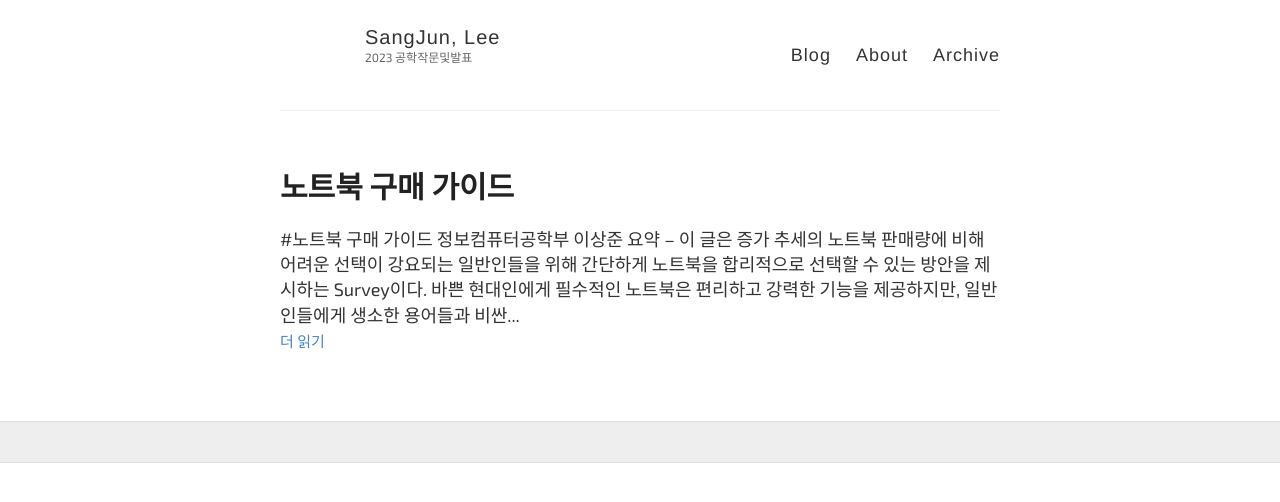
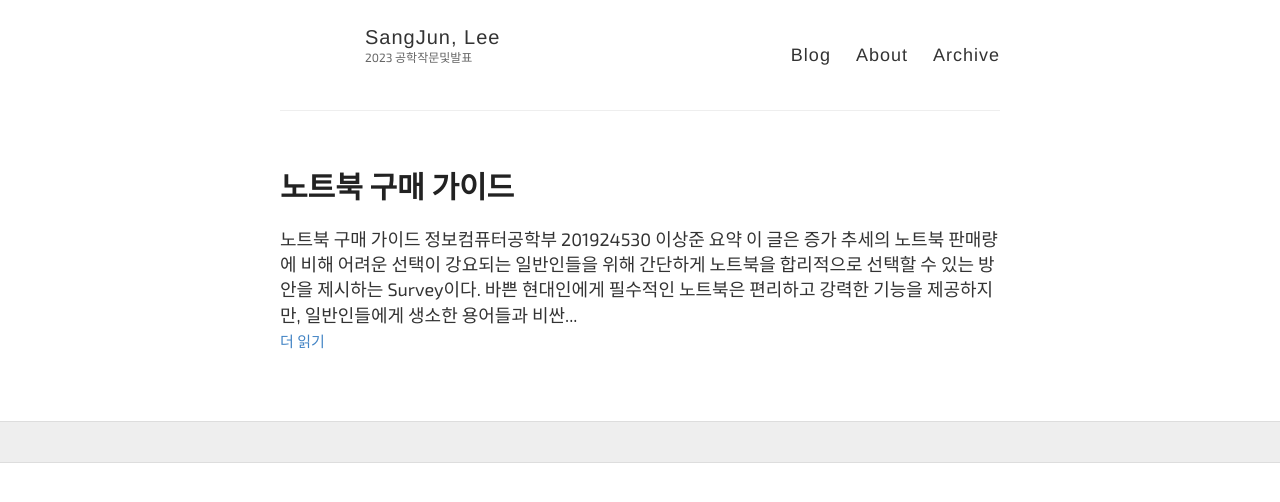
Before and after one commit to J-1ac/J-1ac.github.io, a Jekyll site: the page built from index.html, in a window 1280 px wide. Shown: the top 502 px of the page. Built offline with Jekyll 4.4.1, drawn with Linux system fonts in a browser that asks for light colours; some web fonts are replaced; the list of posts is cut into pages by our own code.

Commit message:
update post

````diff
--- a/_posts/2023-10-06-how_to_choose_laptop.md
+++ b/_posts/2023-10-06-how_to_choose_laptop.md
@@ -5,19 +5,21 @@ author: 이상준
 tags: article
 ---
 
-#노트북 구매 가이드
-```
-정보컴퓨터공학부 이상준
-```
-요약 – 이 글은 증가 추세의 노트북 판매량에 비해 어려운 선택이 강요되는 일반인들을 위해 간단하게 노트북을 합리적으로 선택할 수 있는 방안을 제시하는 Survey이다. 바쁜 현대인에게 필수적인 노트북은 편리하고 강력한 기능을 제공하지만, 일반인들에게 생소한 용어들과 비싼 가격으로 인해 어려운 선택이 강요되는 것이 현실이다. 이를 해결하기 위해 노트북의 큰 구매 결정 요소들을 소개하며 구매자의 주 용도에 맞는 최적의 제품을 선택하는 방법을 제시하여 앞선 문제를 해결하고자 한다.
-서론
- 바쁜 현대인에게 휴대하기 편리한 개인용 컴퓨터인 노트북은 필수적인 도구이다. 업무, 웹서핑, 게임 등 다양한 목적을 위해 사용되는 노트북은 책상 위에서만 사용할 수 있었던 데스크탑에 이동성을 제공하여 사용자들에게 더 큰 자유와 편의를 제공한다. 이를 증명하듯이, PC시장에서 노트북의 판매는 증가 추세에 있는 반면, 데스크톱컴퓨터의 판매는 지지부진한 상태에 있는 것도 이를 뒷받침한다. CEA의 보고서를 보면 2003년부터 2008년까지 노트북의 판매 증가율은 평균 30%인데 반해 데스크톱컴퓨터 판매 증가율은 평균 -4%인 것으로 나타났다
-노트북에 대한 수요가 증가함에 따라 노트북 컴퓨터시장도 점점 특화되고 유통경로도 점점 다양화되는 추세이다.  이에 따라 소비자들은 자신이 원하는 가격에 원하는 기능이 탑재되어 있는 노트북을 마음대로 고를 수 있게 되었다. 1 그러나 다양한 선택지로 인해 평소 노트북에 관심이 없는 일반인들은 오히려 제품을 결정하는데 더 어려워하며 선택에 오랜 시간을 소요하는 악영향을 초래하였다. 특히, 폭넓은 가격대와 매우 많은 제품군의 수, 어려운 용어의 스펙 정보는 구매자의 선택을 더욱 힘들게 강요한다.
- 이를 해결하고자 이번 Survey를 통해 최신 노트북의 CPU, GPU, 무게, 가격 등 제품사항을 비교 분석하여 현명한 소비를 촉진하고자 한다.
+# 노트북 구매 가이드
+> 정보컴퓨터공학부 201924530 이상준
 
-본론
- 노트북을 구매하기 전 가장 먼저 고려할 사항은 구매자의 주 용도와 스펙의 우선 사항을 파악하는 일이다. 성능과 디자인, 가격의 3마리 토끼 모두를 잡을 수 없으므로 자신이 필요한 사양과 예산사이에서 중점적으로 고려할 사항을 분석하고 구매 결정을 내리는 것이 합리적인 소비를 진행할 수 있다. 하지만 그러기는 매우 힘드니, 이번 Survey에서는 먼저 구매자의 주 용도를 파악한 후 원하는 성능선에서 디자인과 가격을 추구하는 방식으로 접근하고자 한다.
- 노트북 대다수의 가장 큰 가격과 성능 결정 요소는 두뇌 역할을 하는 CPU(Central Processing Unit, 중앙처리장치 )이다. CPU는 등급 간 가격 차이가 크므로 과한 제품을 선택하는 것이 아닌, 실제 용도에 맞게 선택하는 것이 중요하다. 특히 제조사가 모든 부품들을 조립해서 판매하는 노트북의 특성상 CPU의 등급에 맞춰 다른 부품의 등급도 결정되므로 자신의 주 용도에 맞는 CPU 선택이 노트북 구매의 첫걸음이다.
+## 요약
+    이 글은 증가 추세의 노트북 판매량에 비해 어려운 선택이 강요되는 일반인들을 위해 간단하게 노트북을 합리적으로 선택할 수 있는 방안을 제시하는 Survey이다. 바쁜 현대인에게 필수적인 노트북은 편리하고 강력한 기능을 제공하지만, 일반인들에게 생소한 용어들과 비싼 가격으로 인해 어려운 선택이 강요되는 것이 현실이다. 이를 해결하기 위해 노트북의 큰 구매 결정 요소들을 소개하며 구매자의 주 용도에 맞는 최적의 제품을 선택하는 방법을 제시하여 앞선 문제를 해결하고자 한다.
+
+## 서론
+    바쁜 현대인에게 휴대하기 편리한 개인용 컴퓨터인 노트북은 필수적인 도구이다. 업무, 웹서핑, 게임 등 다양한 목적을 위해 사용되는 노트북은 책상 위에서만 사용할 수 있었던 데스크탑에 이동성을 제공하여 사용자들에게 더 큰 자유와 편의를 제공한다. 이를 증명하듯이, PC시장에서 노트북의 판매는 증가 추세에 있는 반면, 데스크톱컴퓨터의 판매는 지지부진한 상태에 있는 것도 이를 뒷받침한다. CEA의 보고서를 보면 2003년부터 2008년까지 노트북의 판매 증가율은 평균 30%인데 반해 데스크톱컴퓨터 판매 증가율은 평균 -4%인 것으로 나타났다
+    노트북에 대한 수요가 증가함에 따라 노트북 컴퓨터시장도 점점 특화되고 유통경로도 점점 다양화되는 추세이다.  이에 따라 소비자들은 자신이 원하는 가격에 원하는 기능이 탑재되어 있는 노트북을 마음대로 고를 수 있게 되었다.[1] 그러나 다양한 선택지로 인해 평소 노트북에 관심이 없는 일반인들은 오히려 제품을 결정하는데 더 어려워하며 선택에 오랜 시간을 소요하는 악영향을 초래하였다. 특히, 폭넓은 가격대와 매우 많은 제품군의 수, 어려운 용어의 스펙 정보는 구매자의 선택을 더욱 힘들게 강요한다.
+    이를 해결하고자 이번 Survey를 통해 최신 노트북의 CPU, GPU, 무게, 가격 등 제품사항을 비교 분석하여 현명한 소비를 촉진하고자 한다.
+
+## 본론
+    노트북을 구매하기 전 가장 먼저 고려할 사항은 구매자의 주 용도와 스펙의 우선 사항을 파악하는 일이다. 성능과 디자인, 가격의 3마리 토끼 모두를 잡을 수 없으므로 자신이 필요한 사양과 예산사이에서 중점적으로 고려할 사항을 분석하고 구매 결정을 내리는 것이 합리적인 소비를 진행할 수 있다. 하지만 그러기는 매우 힘드니, 이번 Survey에서는 먼저 구매자의 주 용도를 파악한 후 원하는 성능선에서 디자인과 가격을 추구하는 방식으로 접근하고자 한다.
+    노트북 대다수의 가장 큰 가격과 성능 결정 요소는 두뇌 역할을 하는 CPU(Central Processing Unit, 중앙처리장치 )이다. CPU는 등급 간 가격 차이가 크므로 과한 제품을 선택하는 것이 아닌, 실제 용도에 맞게 선택하는 것이 중요하다. 특히 제조사가 모든 부품들을 조립해서 판매하는 노트북의 특성상 CPU의 등급에 맞춰 다른 부품의 등급도 결정되므로 자신의 주 용도에 맞는 CPU 선택이 노트북 구매의 첫걸음이다.
+
 구분	등급	주 용도	가격
 보급형	intel) Core i3
 AMD) RYZEN 3	웹서핑
````
Also changed, not shown: other parts of _posts/2023-10-06-how_to_choose_laptop.md (+14 -15 lines).
